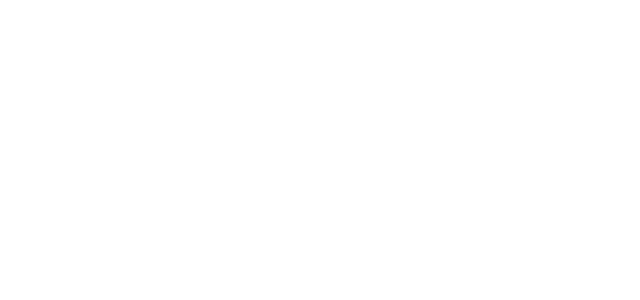
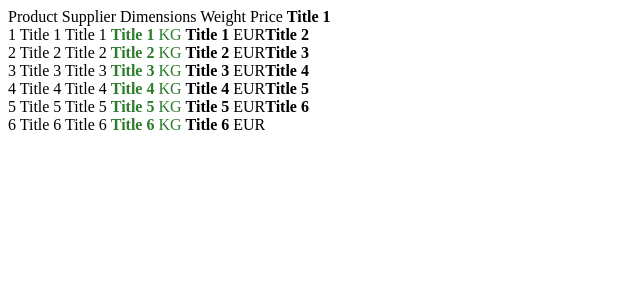
Before and after one commit to BenediktHoelker/sveltekit-ui5-web-components, a SvelteKit app: page /table in a window 1280 px wide. Before the commit this address had no page. Shown: the top 300 px of the page, without its empty margins (0-640 px from the left). Built offline with nearby package versions, Linux system fonts and the light colour scheme.

Commit message:
load data in table

```diff
--- a/src/app.html
+++ b/src/app.html
@@ -6,7 +6,7 @@
 		<meta name="viewport" content="width=device-width, initial-scale=1" />
 		%sveltekit.head%
 	</head>
-	<body data-sveltekit-preload-data="hover" style="margin: 0px">
+	<body data-sveltekit-preload-data="hover">
 		<div style="display: contents">%sveltekit.body%</div>
 	</body>
 </html>
--- /dev/null
+++ b/src/routes/+layout.server.js
@@ -0,0 +1,7 @@
+import { todos } from './data.js';
+
+export function load() {
+	return {
+		todos
+	};
+}
--- /dev/null
+++ b/src/routes/table/+page.svelte
@@ -0,0 +1,31 @@
+<script>
+	import '@ui5/webcomponents/dist/Title.js';
+	import '@ui5/webcomponents/dist/Table.js';
+	import '@ui5/webcomponents/dist/TableHeaderRow.js';
+	import '@ui5/webcomponents/dist/TableHeaderCell.js';
+	import '@ui5/webcomponents/dist/Label.js';
+
+	export let data;
+</script>
+
+<ui5-table id="table" overflow-mode="Popin">
+	<ui5-table-header-row slot="headerRow">
+		<ui5-table-header-cell id="produtCol"><span>Product</span></ui5-table-header-cell>
+		<ui5-table-header-cell id="supplierCol">Supplier</ui5-table-header-cell>
+		<ui5-table-header-cell id="dimensionsCol">Dimensions</ui5-table-header-cell>
+		<ui5-table-header-cell id="weightCol">Weight</ui5-table-header-cell>
+		<ui5-table-header-cell id="priceCol">Price</ui5-table-header-cell>
+	</ui5-table-header-row>
+
+	{#each data.todos as { ID, title }}
+		<ui5-table-row>
+			<ui5-table-cell><ui5-label><b>{title}</b><br />{ID}</ui5-label></ui5-table-cell>
+			<ui5-table-cell><ui5-label>{title}</ui5-label></ui5-table-cell>
+			<ui5-table-cell><ui5-label>{title}</ui5-label></ui5-table-cell>
+			<ui5-table-cell
+				><ui5-label style="color: #2b7c2b"><b>{title}</b> KG</ui5-label></ui5-table-cell
+			>
+			<ui5-table-cell><ui5-label><b>{title}</b> EUR</ui5-label></ui5-table-cell>
+		</ui5-table-row>
+	{/each}
+</ui5-table>
```
